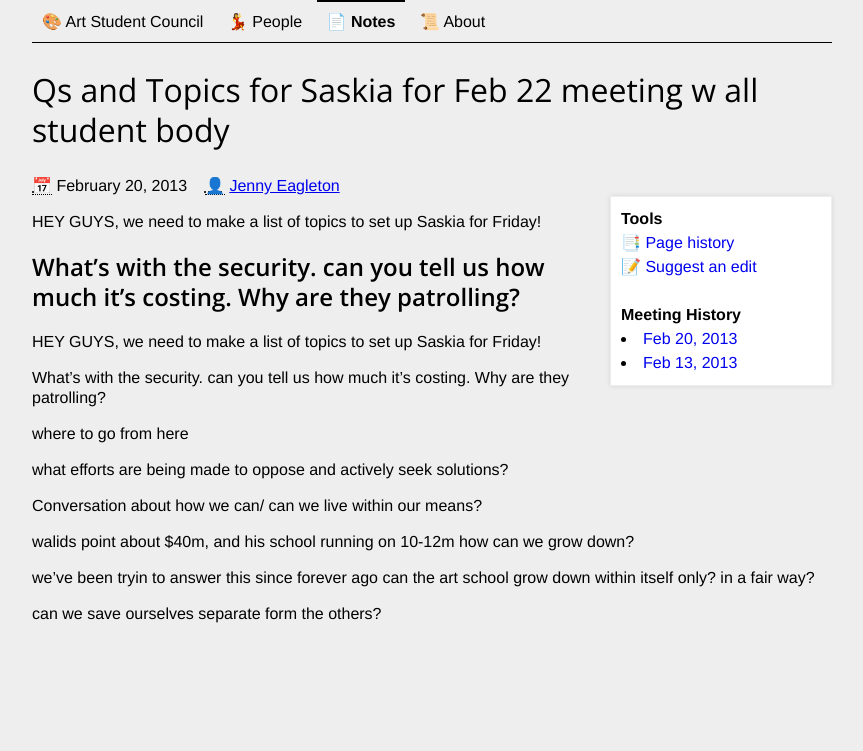
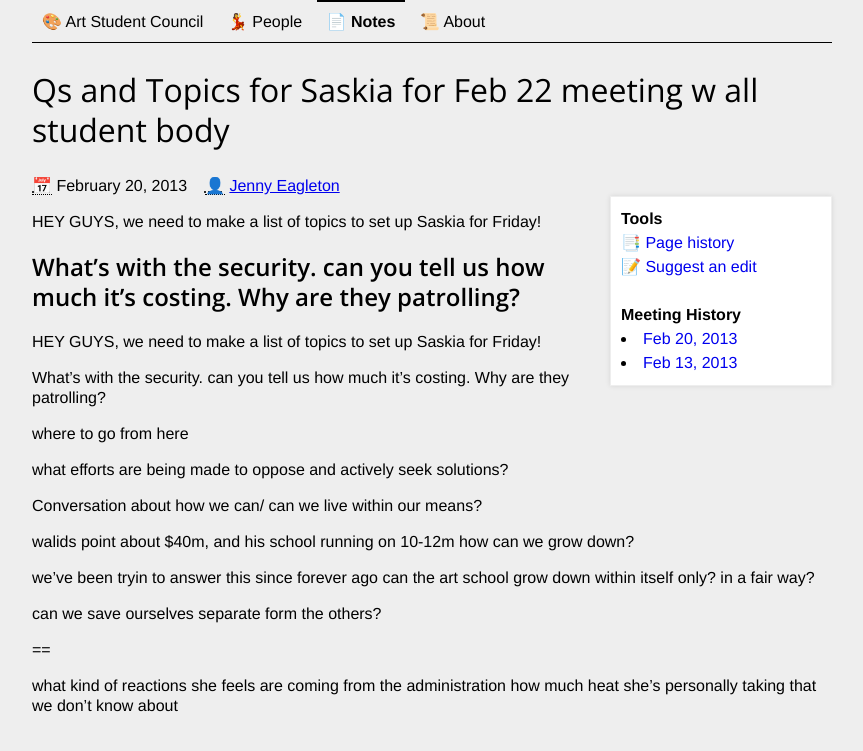
Before and after one commit to CooperASC/cooperasc.github.com, a Jekyll site: the page built from _posts/notes/2013-02-20-notes-about-friday-meeting-for-saskia.md, in a window 1280 px wide. Shown: the top 751 px of the page, without its empty margins (208-1071 px from the left). Built offline with Jekyll 4.4.1, drawn with Linux system fonts in a browser that asks for light colours.

Commit message:
Updated _posts/notes/2013-02-20-notes-about-friday-meeting-for-saskia.md

```diff
--- a/_posts/notes/2013-02-20-notes-about-friday-meeting-for-saskia.md
+++ b/_posts/notes/2013-02-20-notes-about-friday-meeting-for-saskia.md
@@ -29,3 +29,8 @@ we've been tryin to answer this since forever ago
 can the art school grow down within itself only? in a fair way?
 
 can we save ourselves separate form the others?
+
+==
+
+what kind of reactions she feels are coming from the administration
+how much heat she's personally taking that we don't know about
```
